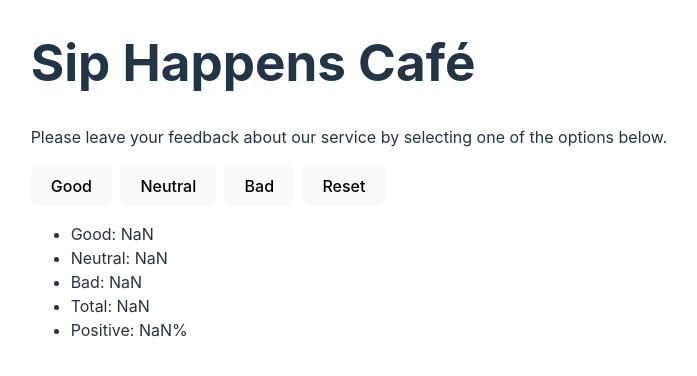
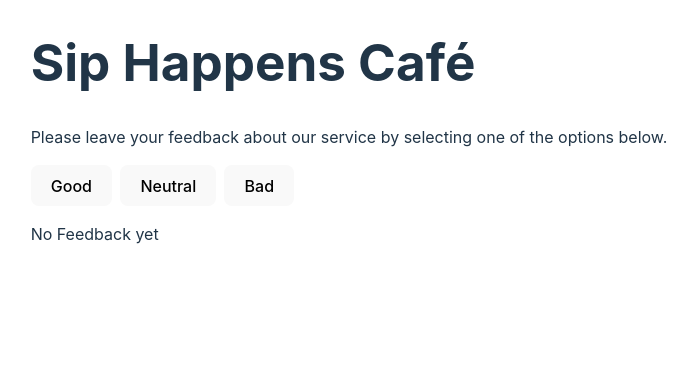
Before and after one commit to idparker/goit-react-hw-02, a React (Vite) app: page / in a window 1280 px wide. Shown: the top 376 px of the page, without its empty margins (291-988 px from the left). Built offline with nearby package versions, Linux system fonts and the light colour scheme.

Commit message:
code refactoring

```diff
--- a/src/components/App/App.jsx
+++ b/src/components/App/App.jsx
@@ -5,58 +5,37 @@ import Feedback from "../Feedback/Feedback";
 import Notification from "../Notification/Notification";
 
 export default function App() {
-  const savedGood = parseInt(localStorage.getItem("good"));
-  const savedNeutral = parseInt(localStorage.getItem("neutral"));
-  const savedBad = parseInt(localStorage.getItem("bad"));
+  const [feedback, setFeedback] = useState({
+    good: parseInt(localStorage.getItem("good")),
+    neutral: parseInt(localStorage.getItem("neutral")),
+    bad: parseInt(localStorage.getItem("bad")),
+  });
 
-  const totalSaved = savedGood + savedBad + savedNeutral;
+  const totalFeedback = feedback.good + feedback.neutral + feedback.bad;
+  const positiveFeedback = Math.round(
+    ((feedback.good + feedback.neutral) / totalFeedback) * 100
+  );
 
-  const [good, setGood] = useState(savedGood);
-  const [neutral, setNeutral] = useState(savedNeutral);
-  const [bad, setBad] = useState(savedBad);
-  const [hideFeedback, setHideFeedback] = useState(totalSaved !== 0);
-  const [showReset, setShowReset] = useState(totalSaved !== 0);
+  const handleFeedback = (type) => {
+    setFeedback((prev) => ({
+      ...prev,
+      [type]: prev[type] + 1,
+    }));
+  };
 
   const handleReset = () => {
-    setGood(0);
-    setNeutral(0);
-    setBad(0);
-
-    setHideFeedback(false);
-    setShowReset(false);
-
-    localStorage.setItem("good", 0);
-    localStorage.setItem("neutral", 0);
-    localStorage.setItem("bad", 0);
+    setFeedback({ good: 0, neutral: 0, bad: 0 });
   };
 
-  const handleGood = () => {
-    setGood(good + 1);
-    setHideFeedback(true);
-    setShowReset(true);
-    localStorage.setItem("good", good + 1);
-  };
-
-  const handleNeutral = () => {
-    setNeutral(neutral + 1);
-    setHideFeedback(true);
-    setShowReset(true);
-    localStorage.setItem("neutral", neutral + 1);
-  };
-
-  const handleBad = () => {
-    setBad(bad + 1);
-    setHideFeedback(true);
-    setShowReset(true);
-    localStorage.setItem("bad", bad + 1);
-  };
-
-  const totalFeedback = good + neutral + bad;
-  const PositiveFeedback = Math.round(((good + neutral) / totalFeedback) * 100);
+  useEffect(() => {
+    localStorage.setItem("good", feedback.good);
+    localStorage.setItem("neutral", feedback.neutral);
+    localStorage.setItem("bad", feedback.bad);
+  }, [feedback]);
 
   useEffect(() => {
     document.title = `You clicked ${totalFeedback} times`;
-  });
+  }, [totalFeedback]);
 
   return (
     <>
@@ -66,20 +45,20 @@ export default function App() {
       />
 
       <Options
-        good={handleGood}
-        neutral={handleNeutral}
-        bad={handleBad}
-        isreset={showReset}
+        onGoodFeedback={() => handleFeedback("good")}
+        onNeutralFeedback={() => handleFeedback("neutral")}
+        onBadFeedback={() => handleFeedback("bad")}
+        feedbackCount={totalFeedback}
         reset={handleReset}
       />
 
-      {hideFeedback ? (
+      {totalFeedback > 0 ? (
         <Feedback
-          good={good}
-          neutral={neutral}
-          bad={bad}
+          good={feedback.good}
+          neutral={feedback.neutral}
+          bad={feedback.bad}
           total={totalFeedback}
-          positive={PositiveFeedback}
+          positive={positiveFeedback}
         />
       ) : (
         <Notification text="No Feedback yet" />
--- a/src/components/Options/Options.jsx
+++ b/src/components/Options/Options.jsx
@@ -1,12 +1,18 @@
 import css from "./Options.module.css";
 
-export default function Options({ good, neutral, bad, isreset, reset }) {
+export default function Options({
+  onGoodFeedback,
+  onNeutralFeedback,
+  onBadFeedback,
+  feedbackCount,
+  reset,
+}) {
   return (
     <div className={css.button}>
-      <button onClick={good}>Good</button>
-      <button onClick={neutral}>Neutral</button>
-      <button onClick={bad}>Bad</button>
-      {isreset && <button onClick={reset}>Reset</button>}
+      <button onClick={onGoodFeedback}>Good</button>
+      <button onClick={onNeutralFeedback}>Neutral</button>
+      <button onClick={onBadFeedback}>Bad</button>
+      {feedbackCount > 0 && <button onClick={reset}>Reset</button>}
     </div>
   );
 }
```
